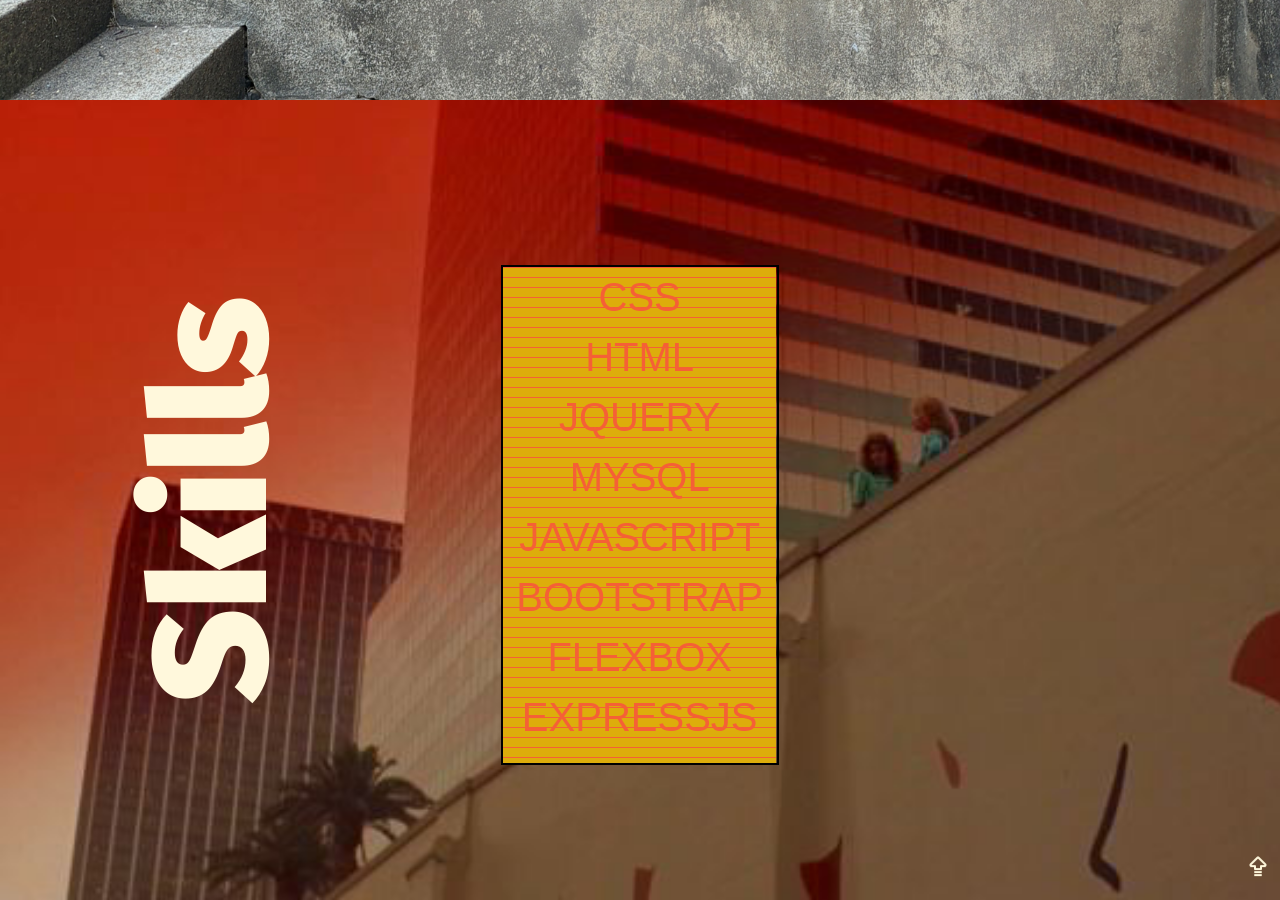
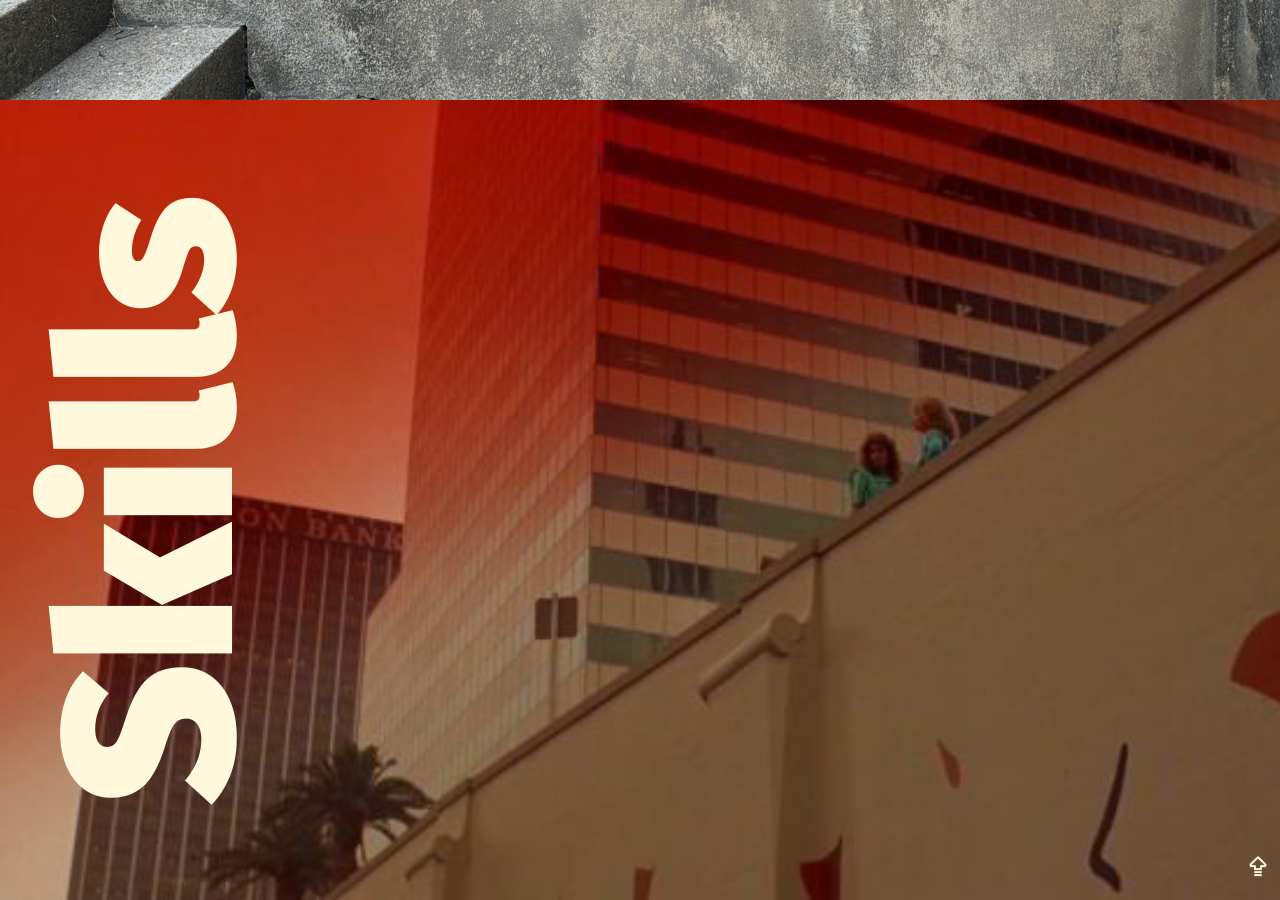
Before and after one commit to M-Rozell/Final-Resume-Site, a React (Create React App) app: page / in a window 1280 px wide. Shown: the part 2300-3200 px from the top of the page. Built offline with nearby package versions, Linux system fonts and the light colour scheme; a web font is replaced by a local one.

Commit message:
restructured skills page

```diff
--- a/src/components/Navbar/NavbarElements.js
+++ b/src/components/Navbar/NavbarElements.js
@@ -58,6 +58,7 @@ z-index: 21;
 
 &:hover {
 color: aqua;
+cursor: pointer;
 }
 `
 
--- a/src/components/Sidebar/SidebarElements.js
+++ b/src/components/Sidebar/SidebarElements.js
@@ -8,7 +8,7 @@ position: fixed;
 margin: 0;
 padding: 0;
 z-index: 999;
-width: 350px;
+width: 275px;
 height: 50px;
 background: transparent;
 /* background-image: radial-gradient( #dfb255,#ddad0b ); */
@@ -19,14 +19,15 @@ align-items: center;
 text-align: center;
 justify-content: center;
 top: 10px;
-right: 20px;
+right: 10px;
 
 @media screen and (min-width: 768px){
     display: none;
 }
 
-@media screen and (max-width: 393px){
-    width: 280px
+@media screen and (min-width: 281px){
+    width: 350px;
+    right: 20px;
 }
 `
 export const SidebarWrapper = styled.div`
@@ -67,4 +68,8 @@ cursor: pointer;
 &:hover {
     color: #f56036;
 }
+
+@media screen and (min-width: 281px) {
+    font-size: 1.2rem;
+}
 `
--- a/src/components/TTTModal.jsx
+++ b/src/components/TTTModal.jsx
@@ -1,6 +1,6 @@
 
 import { WinningCells } from './tttComponents/WinningCells';
-import { AiOutlineCloseCircle } from 'react-icons/ai';
+import { AiFillCloseCircle } from 'react-icons/ai';
 import React, { useState, useEffect } from 'react';
 import Square from './tttComponents/Square';
 import '../css/TTTModal.css';
@@ -83,7 +83,7 @@ function TTTModal({ closeModal, openBtn }) {
             <div className='tttModalBg'>
 
                 <div className='tttCloseBtn '>
-                    <button onClick={() => handleCloseTTTModal()}><AiOutlineCloseCircle /></button>
+                    <button onClick={() => handleCloseTTTModal()}><AiFillCloseCircle /></button>
                 </div>
 
                 <h2 className='tttTitle'>Tic Tac Toe</h2>
--- a/src/components/TaskModal.jsx
+++ b/src/components/TaskModal.jsx
@@ -1,6 +1,6 @@
 
 import TaskList from "../components/taskComponents/TaskList";
-import { AiOutlineCloseCircle } from 'react-icons/ai';
+import { AiFillCloseCircle } from 'react-icons/ai';
 import "../css/TaskModal.css";
 import React from 'react';
 
@@ -15,7 +15,7 @@ function TaskModal({ closeModal, openBtn }) {
         <div className='taskContainer'>
             <div className='taskApp'>
                 <div className='taskCloseBtn '>
-                    <button onClick={() => handleCloseTaskModal()}><AiOutlineCloseCircle /></button>
+                    <button onClick={() => handleCloseTaskModal()}><AiFillCloseCircle /></button>
                 </div>
                 <TaskList />
             </div>
--- a/src/css/Skills.css
+++ b/src/css/Skills.css
@@ -12,23 +12,32 @@
   }
 
   .skillsTitle {
-    position: absolute;
+    position: relative;
+    text-align: center;
     color: cornsilk;
-    top: 50%;
-    left: 1%;
+    top: 4%;
     font-family: 'Fira Sans', sans-serif;
-    font-size: 10rem;
+    font-size: 4rem;
     margin: 0;
     padding: 0;
   }
 
-  .rotate {
-    transform:  translateX(-1%) translateY(-50%) rotate(-90deg);
+
+  @media screen and (min-width: 327px) {
+    .skillsTitle {
+      font-size: 8rem;
+    }
   }
 
-  @media screen and (max-width: 375px) {
-    .skillsTitle {
-      font-size: 4rem;
+  @media screen and (min-width: 768px) {
+    #rotate {
+      position: absolute;
+      font-size: 15rem;
+      margin: 0;
+      padding: 0;
+      top: 50%;
+
+    transform:  translateX(-25%) translateY(-50%) rotate(-90deg);
     }
   }
 
@@ -40,7 +49,6 @@
     justify-content: center;
     align-items: center;
     text-align: center;
-    margin-top: 30px;
     z-index: 2;
   }
 
--- a/src/css/TTTModal.css
+++ b/src/css/TTTModal.css
@@ -10,8 +10,8 @@
 
 
 #board {
-    width: 300px;
-    height: 300px;
+    width: 275px;
+    height: 275px;
     background-color: rgb(40, 40, 40, 0.8);
     display: flex;
     flex-direction: column;
@@ -19,18 +19,20 @@
 
 @media screen and (min-width: 768px) {
     #board {
+        width: 300px;
+        height: 300px;
+    }
+}
+
+@media screen and (min-width: 1440px) {
+    #board {
         width: 500px;
         height: 500px;
     }
 }
 
-@media screen and (max-width: 280px) {
-    #board {
-        width: 275px;
-        height: 275px;
 
-    }
-}
+
 
 .tttTitle {
     color: rgb(40, 40, 40, 0.8);
@@ -39,6 +41,12 @@
 }
 
 @media screen and (min-width: 768px) {
+    .tttTitle {
+        font-size: 3rem;
+    }
+}
+
+@media screen and (min-width: 1440px) {
     .tttTitle {
         font-size: 4rem;
     }
--- a/src/pages/Skills.jsx
+++ b/src/pages/Skills.jsx
@@ -11,14 +11,14 @@ const Skills = () => {
 
     <div className='skillsContainer' id='Skills'>
 
-      <div className='skillsTitle rotate'>Skills</div>
-      <div className='justTryContainer'>
+      <div className='skillsTitle' id='rotate'>Skills</div>
+      {/* <div className='justTryContainer'>
         <div className='justTry'>
 
           <ScrollingSkills />
 
         </div>
-      </div>
+      </div> */}
       <div className='bottomArrow'>
         <ToTop />
       </div>
```
